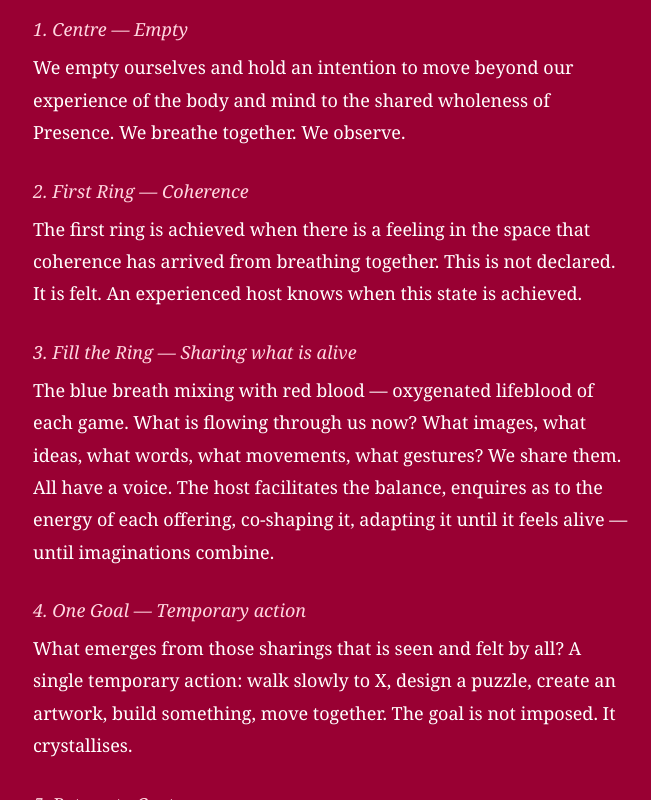
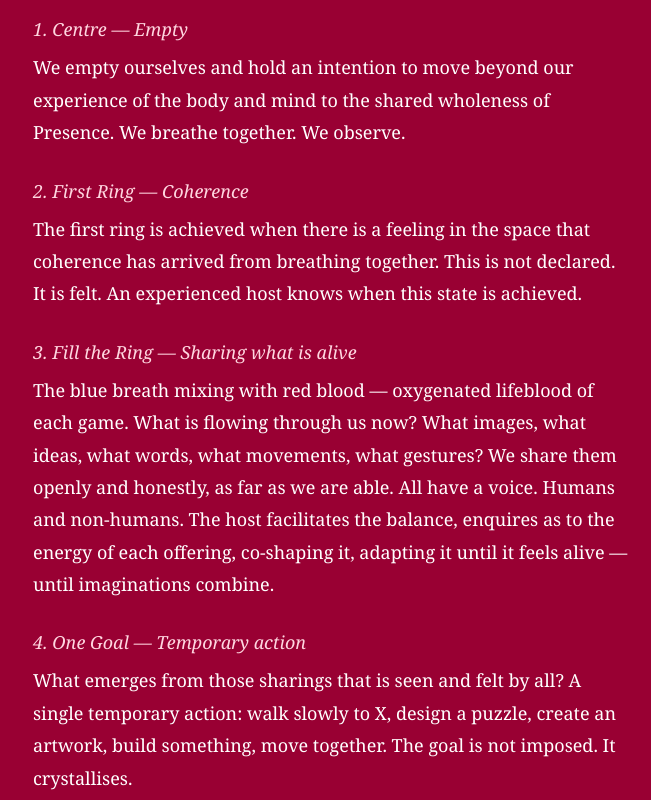
Before and after one commit to gameofnow/gameofnow.github.io, a plain HTML site: page how-to-play.html in a window 1280 px wide. Shown: the part 475-1275 px from the top of the page, without its empty margins (307-958 px from the left). Drawn offline with Linux system fonts and the light colour scheme.

Commit message:
Update Ring step 3: share openly and honestly, humans and non-humans
Co-Authored-By: Claude Opus 4.6 <noreply@anthropic.com>

```diff
--- a/how-to-play.html
+++ b/how-to-play.html
@@ -82,7 +82,7 @@ p {
 <p>The first ring is achieved when there is a feeling in the space that coherence has arrived from breathing together. This is not declared. It is felt. An experienced host knows when this state is achieved.</p>
 
 <h3>3. Fill the Ring — Sharing what is alive</h3>
-<p>The blue breath mixing with red blood — oxygenated lifeblood of each game. What is flowing through us now? What images, what ideas, what words, what movements, what gestures? We share them. All have a voice. The host facilitates the balance, enquires as to the energy of each offering, co-shaping it, adapting it until it feels alive — until imaginations combine.</p>
+<p>The blue breath mixing with red blood — oxygenated lifeblood of each game. What is flowing through us now? What images, what ideas, what words, what movements, what gestures? We share them openly and honestly, as far as we are able. All have a voice. Humans and non-humans. The host facilitates the balance, enquires as to the energy of each offering, co-shaping it, adapting it until it feels alive — until imaginations combine.</p>
 
 <h3>4. One Goal — Temporary action</h3>
 <p>What emerges from those sharings that is seen and felt by all? A single temporary action: walk slowly to X, design a puzzle, create an artwork, build something, move together. The goal is not imposed. It crystallises.</p>
```
Also changed, not shown: vision.html (+1 -1 lines).
